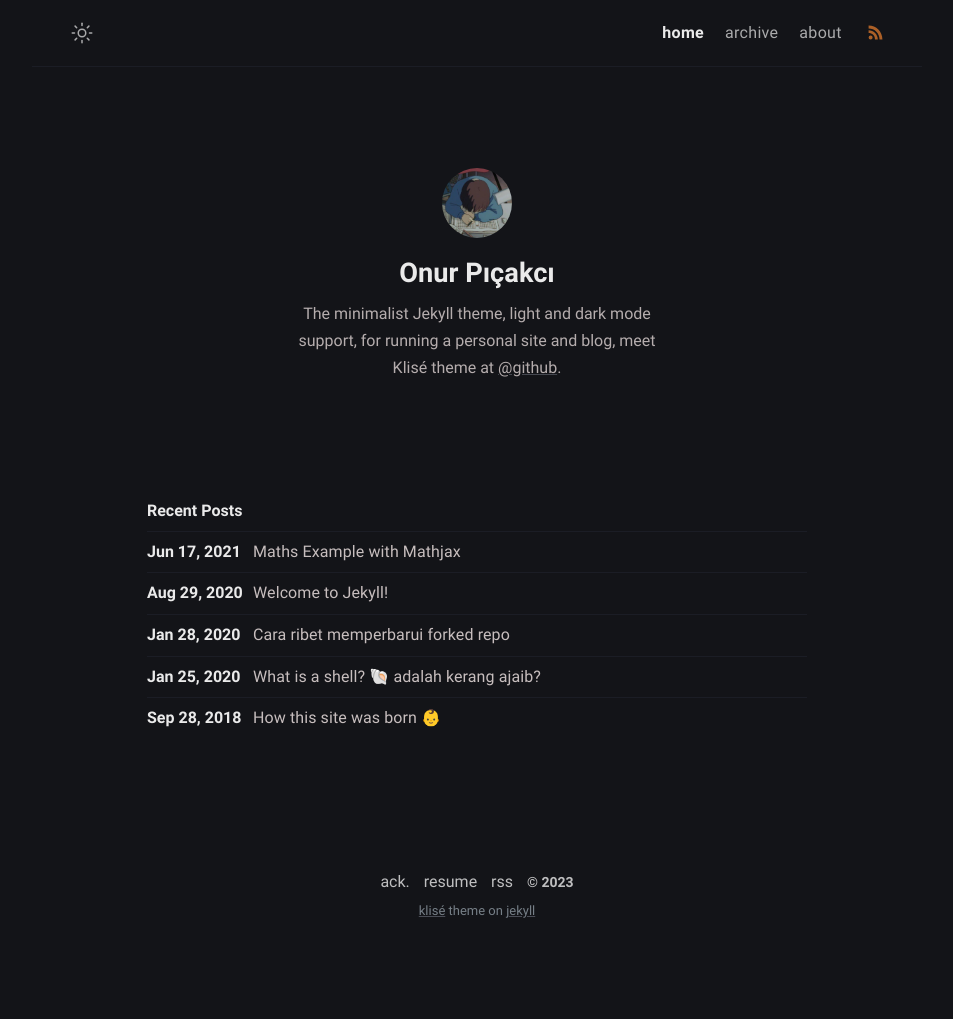
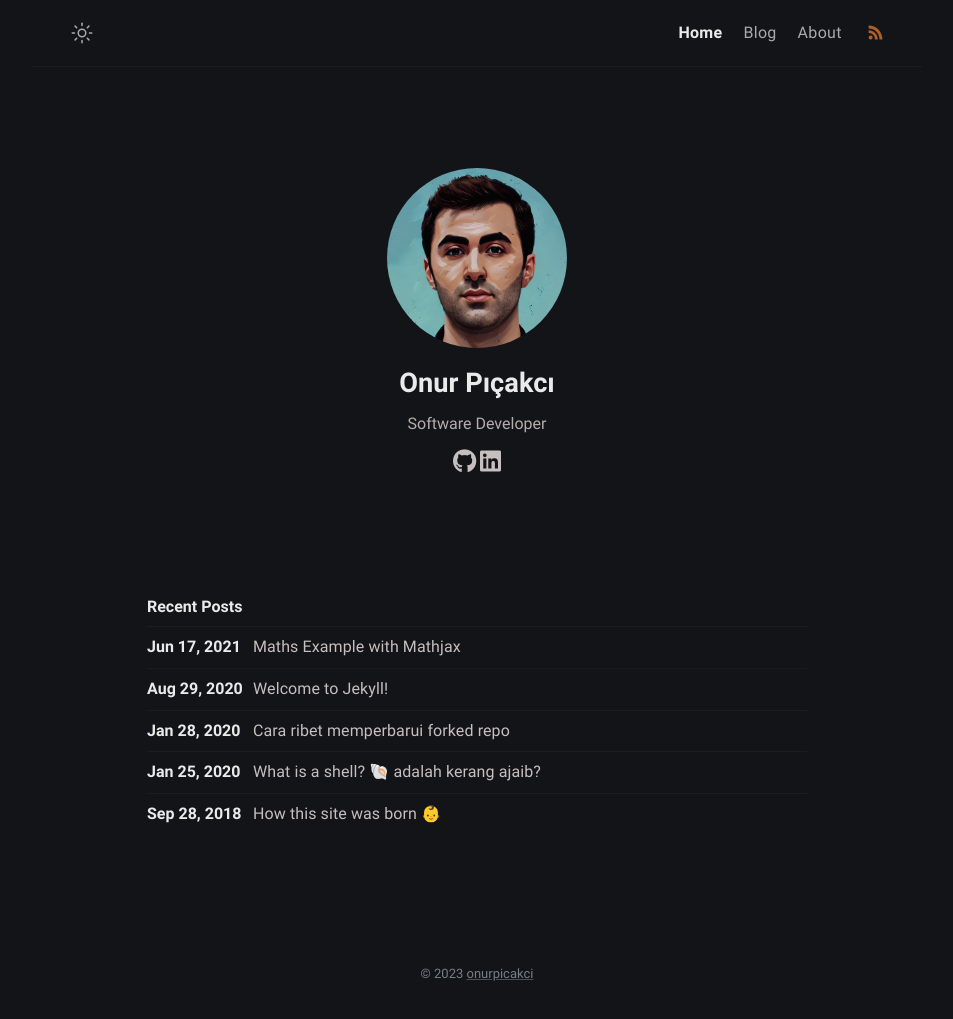
Before and after one commit to onurpicakci/onurpicakci.github.io, a Jekyll site: the page built from index.md, in a window 1280 px wide. Shown: the whole page, without its empty margins (163-1116 px from the left). Built offline with Jekyll 4.4.1, drawn with Linux system fonts in a browser that asks for light colours; before the commit the page ends 956 px from its top, so only the background shows below that.

Commit message:
refactor

```diff
--- a/_config.yml
+++ b/_config.yml
@@ -1,5 +1,5 @@
 # Site settings
-title: Klise Theme # site title
+title: onurpicakci # site title
 description: >- # site description
   He's writing in Bahasa about web technology and experience as a journal
   for documentation things that he learned, meet him <a href="https://github.com/piharpi" target="_blank" rel="noopener">@github</a>.
@@ -13,14 +13,13 @@ mode: dark # default theme "dark" | "light"
 author:
   name: Onur Pıçakcı # author name
   bio: >- # tell to the world
-    The minimalist Jekyll theme, light and dark mode support, for running a personal site and blog,
-    meet Klisé theme at <a href="https://github.com/piharpi/jekyll-klise" target="_blank" rel="noopener">@github</a>.
+   Software Developer
   username: username # general username
-  github: github_username # github username
-  twitter: twitter_username # twitter username
+  github: onurpicakci # github username
+  twitter: onurpicakcii # twitter username
   facebook: facebook_username # facebook username
-  email: your-email@email.com # email adress
-  avatar: /assets/img/avatar.jpg # change with your own avatar
+  email: onurpicakci@hotmail.com # email adress
+  avatar: /assets/img/myImage.jpg # change with your own avatar
 
 # URL settings
 url: "https://klise.now.sh" #
--- a/_data/menus.yml
+++ b/_data/menus.yml
@@ -1,12 +1,12 @@
-- title: home
+- title: Home
   url: /
   external: false
 
-- title: archive
+- title: Blog
   url: /archive/
   external: false
 
-- title: about
+- title: About
   url: /about/
   external: false # set true if you using external link, see below
 
--- a/_includes/author.html
+++ b/_includes/author.html
@@ -6,4 +6,8 @@
   />
   <h2 class="author-name">{{ site.author.name }}</h2>
   <p class="author-bio">{{ site.author.bio }}</p>
+  <p></p>
+  <a href="https://github.com/onurpicakci" target="_blank"><i class="fa-brands fa-github fa-xl" area-hidden="true"></i></a>
+  <a href="https://linkedin.com/in/onurpicakci" target="_blank"><i class="fa-brands fa-linkedin fa-xl" area-hidden="true"></i></a>
+
 </div>
--- a/_includes/footer.html
+++ b/_includes/footer.html
@@ -1,19 +1,9 @@
 <footer class="footer">
-  <a class="footer_item" href="/thanks">ack.</a>
-  <a class="footer_item" href="javascript::void(0)">resume</a>
-  <a class="footer_item" href="/feed.xml">rss</a>
-  <span class="footer_item">&copy; {{ site.time | date: "%Y" }}</span>
   <small class="footer_copyright">
     <!-- Klisé Theme: https://github.com/piharpi/jekyll-klise -->
-    <a
-      href="https://github.com/piharpi/jekyll-klise"
-      target="_blank"
-      rel="noreferrer noopener"
-      >klisé</a
-    >
-    theme on
-    <a href="https://jekyllrb.com" target="_blank" rel="noreferrer noopener"
-      >jekyll</a
+    © {{ site.time | date: "%Y" }}
+    <a href="https://onurpicakci.github.io" rel="noreferrer noopener"
+      >onurpicakci</a
     >
   </small>
 </footer>
--- a/_includes/header.html
+++ b/_includes/header.html
@@ -7,6 +7,8 @@
   <meta name="application-name" content="{{ site.title }}" />
   <meta name="apple-mobile-web-app-status-bar-style" content="#fff" />
   <meta name="apple-mobile-web-app-title" content="{{ site.title }}" />
+  <link rel="stylesheet" href="https://cdnjs.cloudflare.com/ajax/libs/font-awesome/6.4.0/css/all.min.css">
+
   <title>
     {% if page.title %}{{ page.title | escape }} - {{ site.title }}{% else %}{{
     site.title | escape }}{% endif %}
@@ -155,8 +157,8 @@
     href="/assets/favicons/safari-pinned-tab.svg"
     color="#5bbad5"
   />
-  <meta name="apple-mobile-web-app-title" content="Jekyll Klise" />
-  <meta name="application-name" content="Jekyll Klise" />
+  <meta name="apple-mobile-web-app-title" content="Onur Pıçakcı" />
+  <meta name="application-name" content="Onur Pıçakcı" />
   <meta name="msapplication-TileColor" content="#da532c" />
   <meta name="theme-color" content="#2c2c2c" />
 
--- a/_sass/klise/_layout.scss
+++ b/_sass/klise/_layout.scss
@@ -190,8 +190,8 @@
   }
 
   .author-avatar {
-    width: 70px;
-    height: 70px;
+    width: 180px;
+    height: 180px;
     border-radius: 100%;
     user-select: none;
     background-color: $black;
@@ -377,4 +377,8 @@
     border: 1px solid rgba(128, 128, 128, 0.1);
     background-color: rgba(128, 128, 128, 0.1);
   }
+
+.fa-brands{
+  padding: 30px;
 }
+}
```
Also changed, not shown: assets/img/avatar.jpg (deleted), assets/img/myImage.JPG (added).
